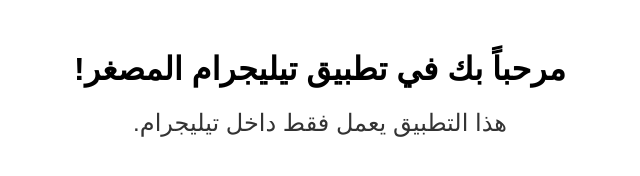
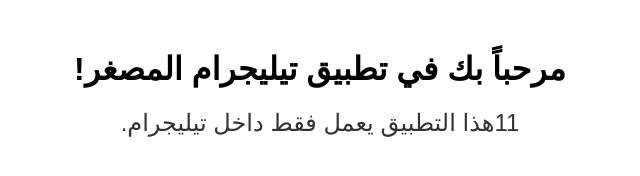
Before and after one commit to Cryyufstal/salam, a plain HTML site: page index.html in a window 1280 px wide. Shown: the whole page, without its empty margins (320-960 px from the left). Drawn offline with Linux system fonts and the light colour scheme.

Commit message:
Update index.html

```diff
--- a/index.html
+++ b/index.html
@@ -46,7 +46,7 @@
         document.getElementById('user-data').textContent = "تعذر الحصول على بيانات المستخدم.";
       }
     } else {
-      document.getElementById('user-data').textContent = "هذا التطبيق يعمل فقط داخل تيليجرام.";
+      document.getElementById('user-data').textContent = "11هذا التطبيق يعمل فقط داخل تيليجرام.";
     }
   </script>
 </body>
```
